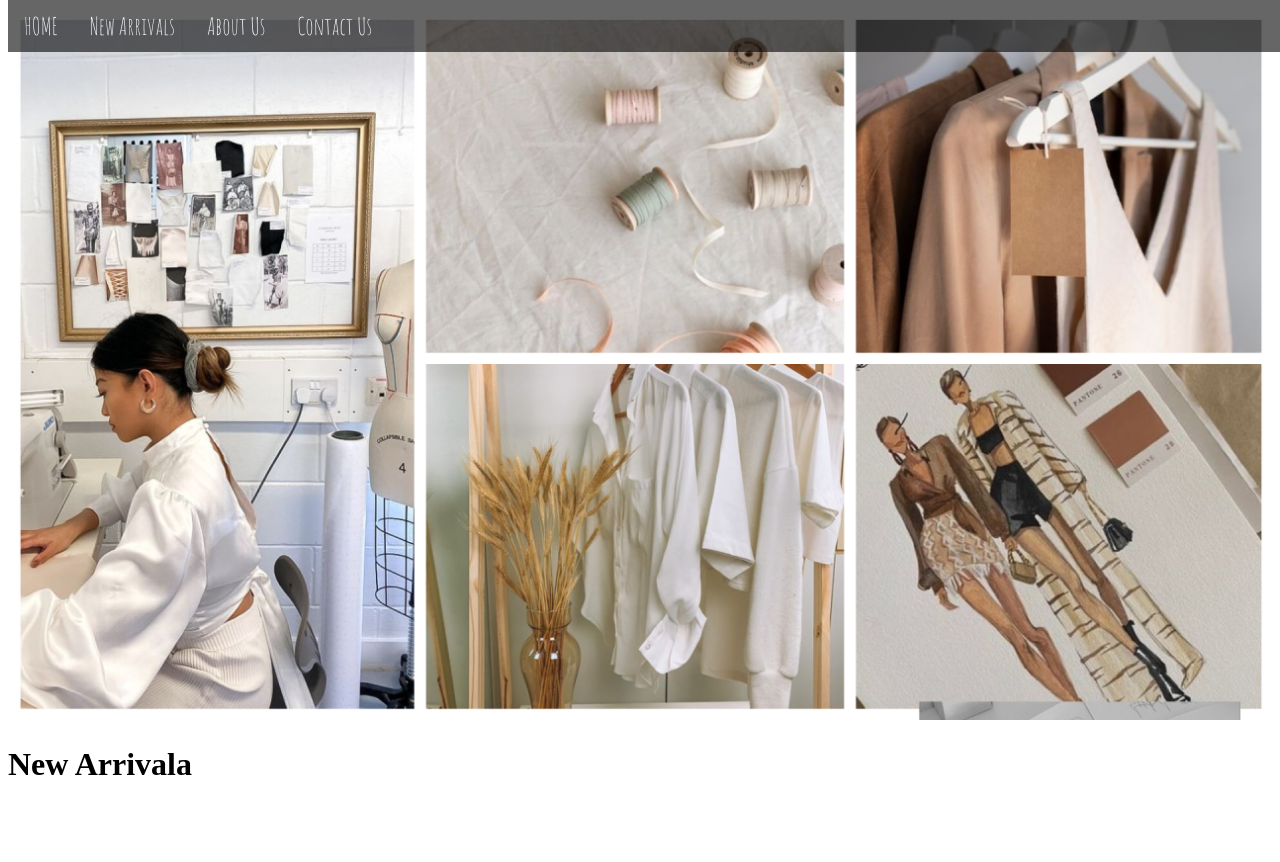
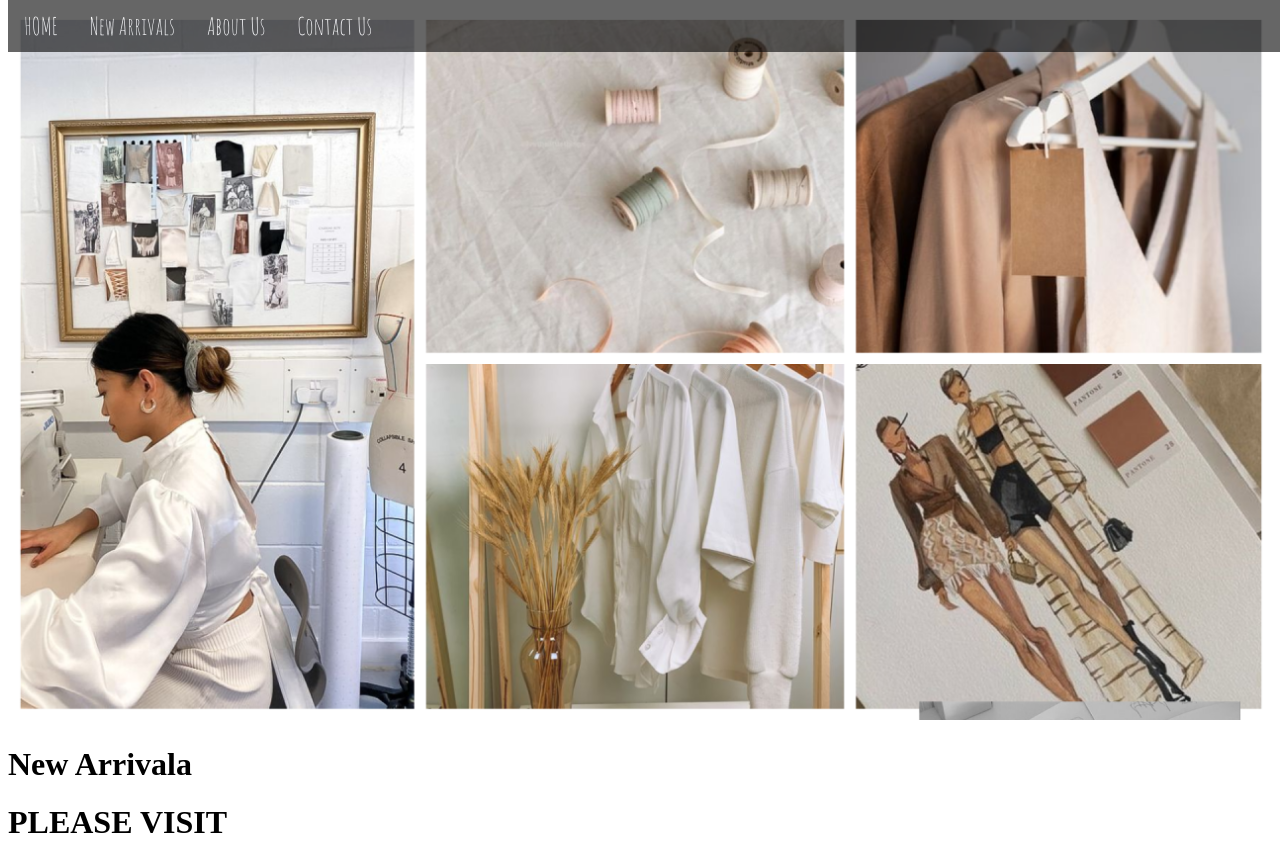
Before and after one commit to IreshaBandaranayake/FullStackDevelopment, a plain HTML site: page index.html in a window 1280 px wide. Before the commit the page ends 804 px from the top, so only its background shows below. Drawn offline with Linux system fonts and the light colour scheme.

Commit message:
CHANGE DONE

```diff
--- a/index.html
+++ b/index.html
@@ -21,6 +21,7 @@
         <!--New Arrivals-->
         <div class="new-arrivals" id="new">
             <h1 class="new">New Arrivala</h1>
+            <h1>PLEASE VISIT</h1>
         </div>
 
     </body>
```
